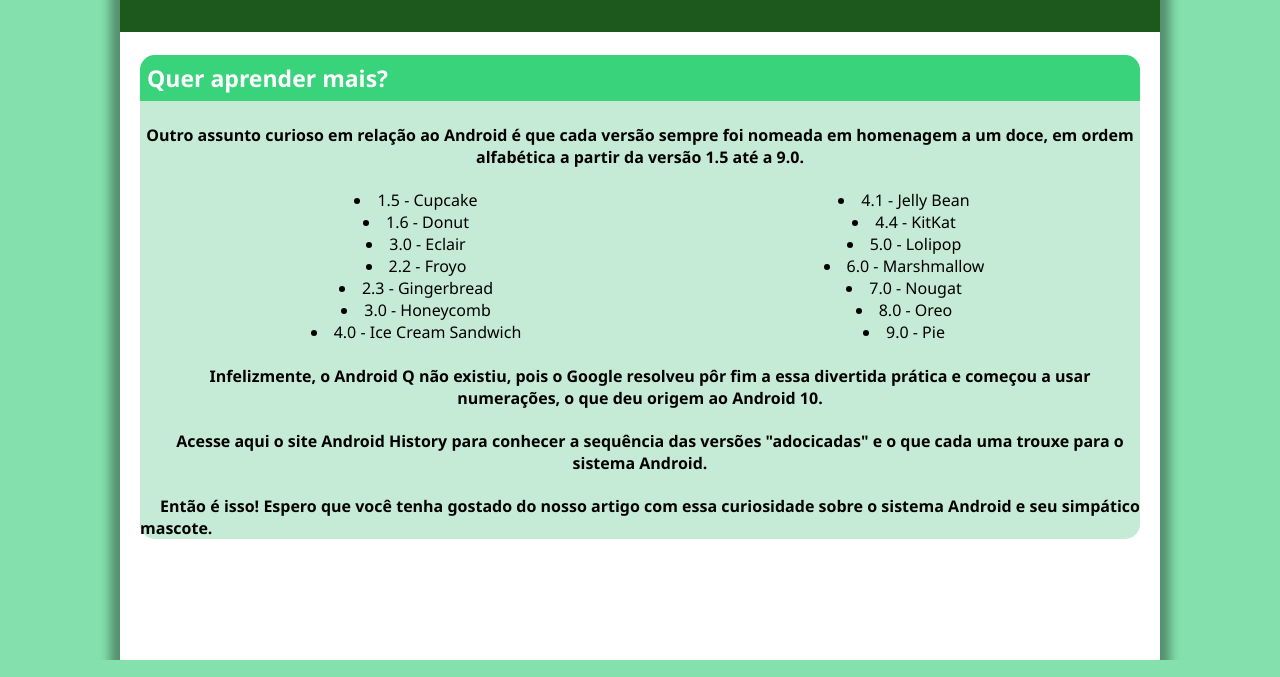
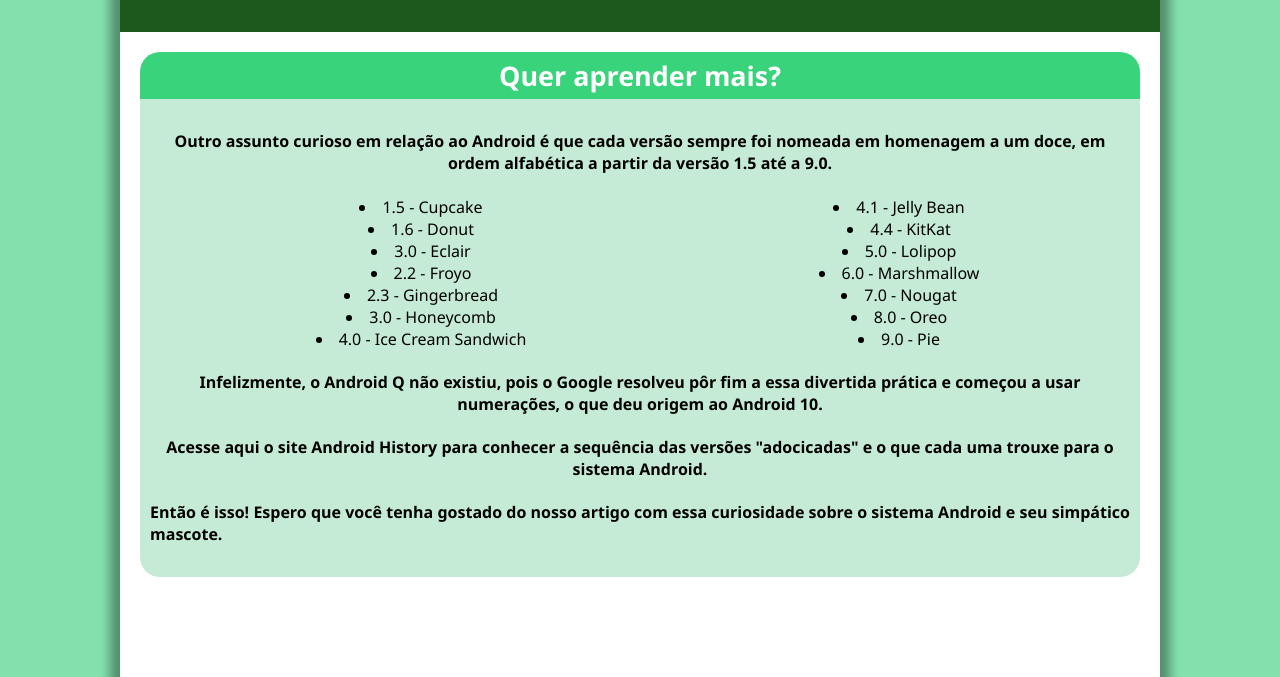
Before and after one commit to humbertojuniorm/projeto-android, a plain HTML site: page index.html in a window 1280 px wide. Shown: the part 2796-3473 px from the top of the page. Drawn offline with Linux system fonts and the light colour scheme.

Commit message:
correções

```diff
--- a/index.html
+++ b/index.html
@@ -79,14 +79,14 @@
         }
         aside {
             background-color: #C5EBD6;
-            padding: 0px;
-            border-radius: 15px;
+            padding: 10px;
+            border-radius: 0px 0px 20px 20px;
         }
-        aside h3 {
+        .div2 {
             background-color: #38d37b;
             font-size: 23px;
-            padding: 7px;
-            border-radius: 15px 15px 0px 0px;
+            padding: 5px;
+            border-radius: 20px 20px 0px 0px;
             color: white;
         }
         div {
@@ -96,9 +96,6 @@
             background-color: green;
          }
 
-        .h4s {
-            text-indent: 20px;
-        }
         #divvideo {
             background-color: rgb(29, 88, 29);
             padding: 30px;
@@ -116,7 +113,10 @@
         strong {
             color: #38d37b;
             font-weight: 800;
+        }
 
+        .h3s {
+            margin: 0px;
         }
     </style>
 </head>
@@ -169,8 +169,10 @@
                     <iframe width="560" height="315" src="https://www.youtube.com/embed/HN1UjzRSdBk" title="YouTube video player" frameborder="0" allow="accelerometer; autoplay; clipboard-write; encrypted-media; gyroscope; picture-in-picture" allowfullscreen></iframe>
                 </div>
             </section>
+            <div class="div2">
+                <h3 class="h3s">Quer aprender mais?</h3>
+            </div>
             <aside>
-            <h3>Quer aprender mais?</h3>
             <div>
                 <h4>Outro assunto curioso em relação ao Android é que cada versão sempre foi nomeada em homenagem a um doce, em ordem alfabética a partir da versão 1.5 até a 9.0.
                 </h4>
@@ -190,10 +192,10 @@
                     <li>8.0 - Oreo</li>
                     <li>9.0 - Pie</li>
                 </ul>
-                <h4 class="h4s">Infelizmente, o Android Q não existiu, pois o Google resolveu pôr fim a essa divertida prática e começou a usar numerações, o que deu origem ao Android 10.</h4>
-                <h4 class="h4s">Acesse aqui o site Android History para conhecer a sequência das versões "adocicadas" e o que cada uma trouxe para o sistema Android.</h4>
+                <h4>Infelizmente, o Android Q não existiu, pois o Google resolveu pôr fim a essa divertida prática e começou a usar numerações, o que deu origem ao Android 10.</h4>
+                <h4>Acesse aqui o site Android History para conhecer a sequência das versões "adocicadas" e o que cada uma trouxe para o sistema Android.</h4>
             </div>
-            <h4 class="h4s">Então é isso! Espero que você tenha gostado do nosso artigo com essa curiosidade sobre o sistema Android e seu simpático mascote.</h4>
+            <h4>Então é isso! Espero que você tenha gostado do nosso artigo com essa curiosidade sobre o sistema Android e seu simpático mascote.</h4>
         </aside>
         </main>
 
```
